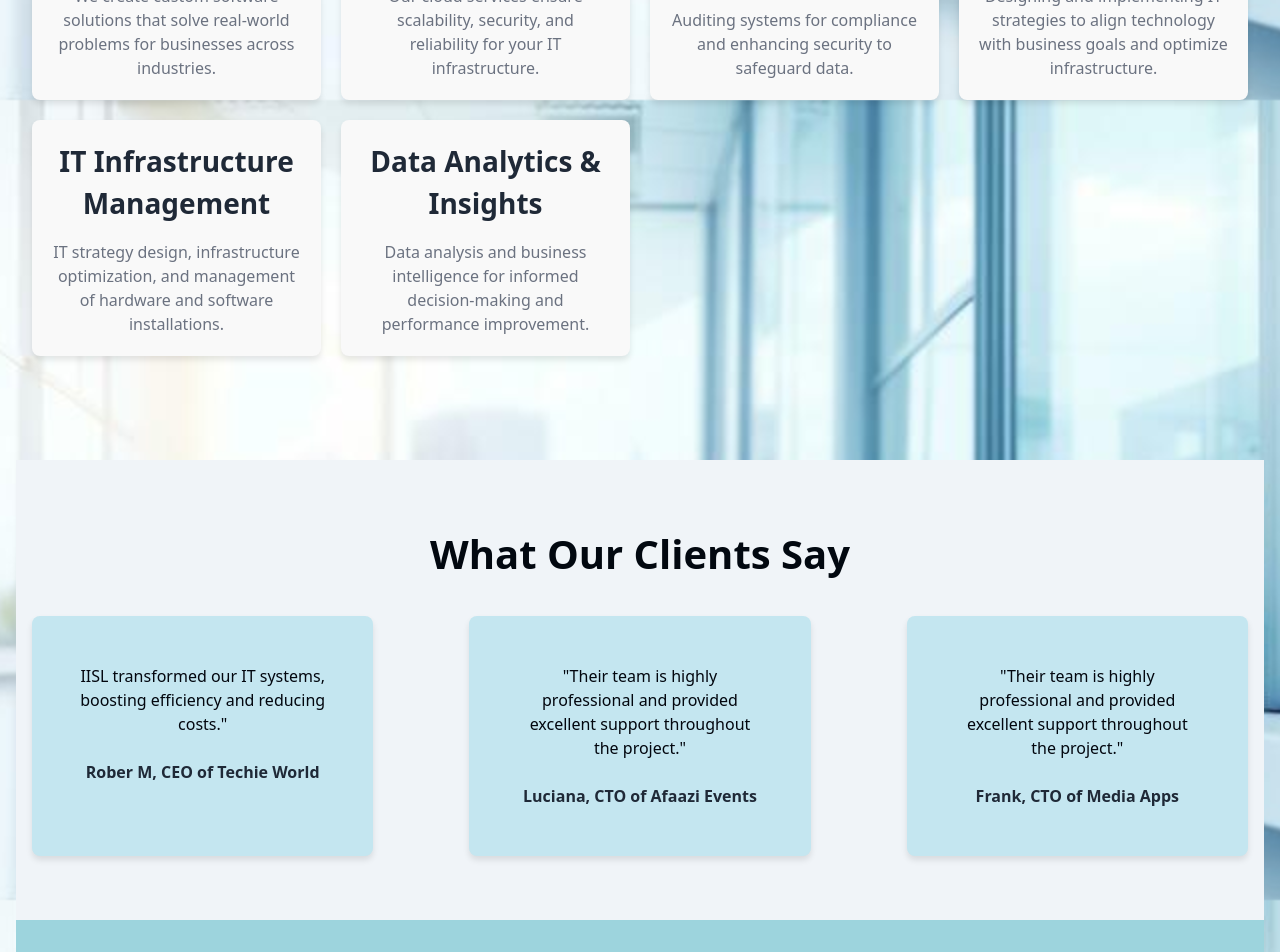
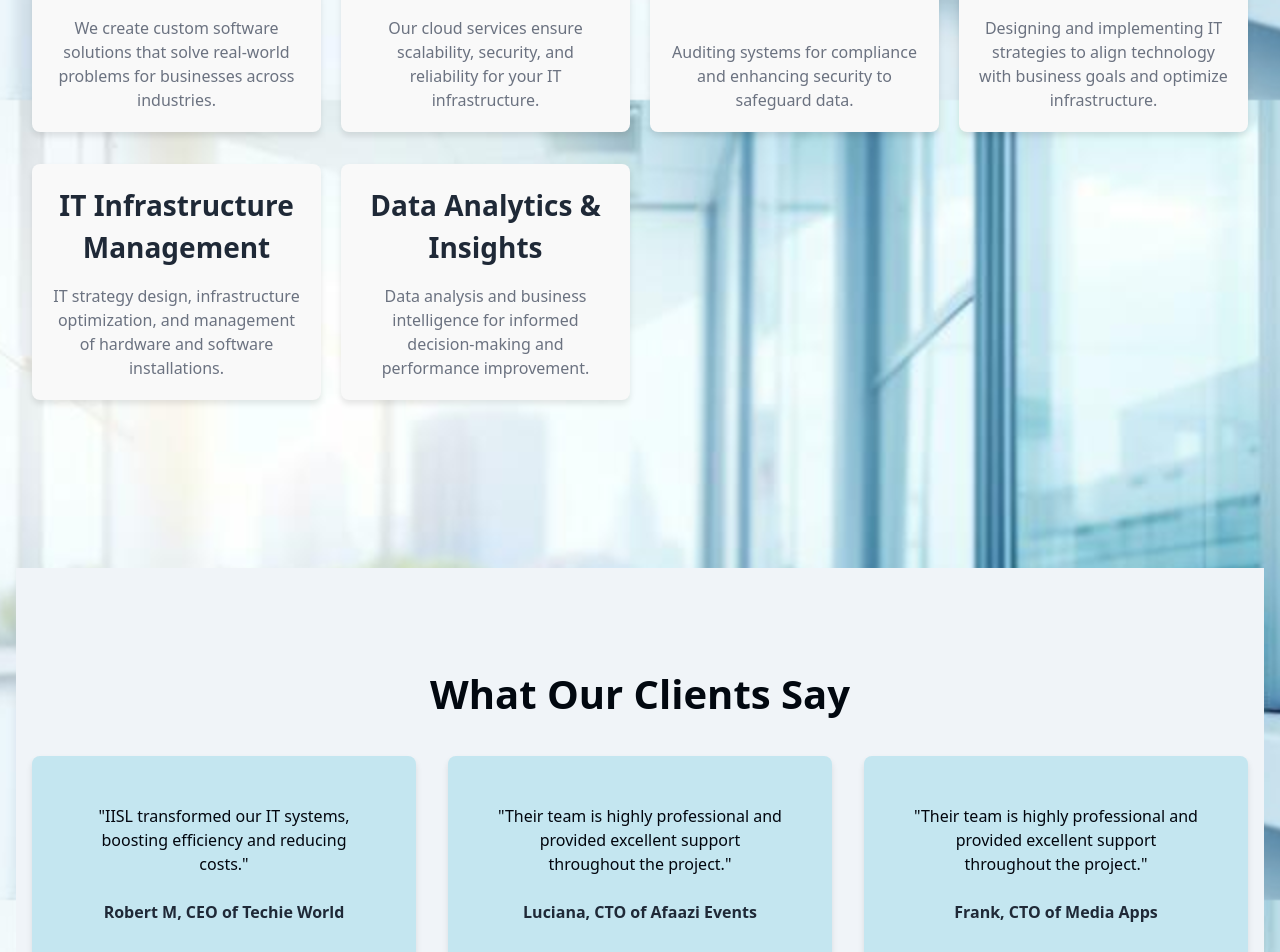
Before and after one commit to mperwe/iisl_website, a React (Create React App) app in the folder iisl-profile/: page / in a window 1280 px wide. Shown: the part 700-1652 px from the top of the page. Built offline with nearby package versions, Linux system fonts and the light colour scheme.

Commit message:
clear errors

```diff
--- a/iisl-profile/src/pages/Home.css
+++ b/iisl-profile/src/pages/Home.css
@@ -7,12 +7,10 @@ body {
   background-attachment: fixed;
 }
 
-
 .home-container {
   max-width: 1300px;
   margin: 0 auto;
   padding: 0 1rem;
-
 }
 
 /* Hero Section */
@@ -65,7 +63,7 @@ body {
 
 /* Services Section */
 .services-section {
-    padding: 4rem 1rem;
+  padding: 6rem 1rem; /* Increased padding for more space around */
   text-align: center;
 }
 
@@ -78,16 +76,20 @@ body {
 
 .services-grid {
   display: grid;
-    grid-template-columns: repeat(auto-fill, minmax(300px, 1fr));
-    gap: 2rem;
+  grid-template-columns: repeat(auto-fill, minmax(350px, 1fr)); /* Adjusted min width for larger cards */
+  gap: 2rem; /* Space between cards */
+  justify-items: center; /* Center cards within the grid */
 }
 
 .service-card {
   background-color: white;
-    padding: 2rem;
+  padding: 2.5rem; /* Increased padding for larger cards */
   border-radius: 0.5rem;
   box-shadow: 0px 4px 6px rgba(0, 0, 0, 0.1);
   transition: transform 0.3s ease-in-out;
+  margin-bottom: 2rem; /* Add space below each card */
+  max-width: 400px; /* Set a max width for cards */
+  width: 100%; /* Make the card responsive */
 }
 
 .service-card:hover {
@@ -108,7 +110,7 @@ body {
 
 /* Testimonials Section */
 .testimonials-section {
-    padding: 4rem 1rem;
+  padding: 6rem 1rem; /* Increased padding for more space around */
   background-color: #f0f4f8;
   text-align: center;
 }
@@ -122,8 +124,9 @@ body {
 
 .testimonials-grid {
   display: grid;
-    grid-template-columns: repeat(auto-fill, minmax(300px, 1fr));
-    gap: 6rem;
+  grid-template-columns: repeat(auto-fill, minmax(350px, 1fr)); /* Adjusted min width for larger cards */
+  gap: 2rem; /* Space between cards */
+  justify-items: center; /* Center cards within the grid */
 }
 
 .testimonial-card {
@@ -132,12 +135,14 @@ body {
   border-radius: 0.5rem;
   box-shadow: 0px 4px 6px rgba(0, 0, 0, 0.1);
   text-align: center;
+  margin-bottom: 2rem; /* Add space below each testimonial card */
+  max-width: 400px; /* Set a max width for cards */
+  width: 100%; /* Make the card responsive */
 }
 
 .testimonial-card p {
   font-size: 1rem;
   color: #02060e;
-
 }
 
 .testimonial-card .author {
--- a/iisl-profile/src/pages/Home.js
+++ b/iisl-profile/src/pages/Home.js
@@ -13,13 +13,13 @@ const Home = () => {
           </p>
           <button className="cta-button">Contact Us Today</button>
         </div>
-
       </section>
 
       {/* Services Section */}
       <section className="services-section">
         <h2>Our Services</h2>
         <div className="services-grid">
+          {/* Top Row of Service Cards */}
           <div className="service-card">
             <h3>Software Development</h3>
             <p>
@@ -40,7 +40,6 @@ const Home = () => {
               Auditing systems for compliance and enhancing security to safeguard data.
             </p>
           </div>
-
           <div className="service-card">
             <h3>IT Consultancy and Strategy Planning</h3>
             <p>
@@ -48,7 +47,10 @@ const Home = () => {
               to align technology with business goals and optimize infrastructure.
             </p>
           </div>
+        </div>
 
+        <div className="services-grid">
+          {/* Bottom Row of Service Cards */}
           <div className="service-card">
             <h3>IT Infrastructure Management</h3>
             <p>
@@ -60,10 +62,10 @@ const Home = () => {
           <div className="service-card">
             <h3>Data Analytics & Insights</h3>
             <p>
-
               Data analysis and business intelligence for informed decision-making and performance improvement.
             </p>
           </div>
+          {/* You can add more cards here if needed */}
         </div>
       </section>
 
@@ -72,10 +74,10 @@ Data analysis and business intelligence for informed decision-making and perform
         <h2>What Our Clients Say</h2>
         <div className="testimonials-grid">
           <div className="testimonial-card">
-            <p>IISL transformed our IT systems,
-              boosting efficiency and reducing costs."
+            <p>
+              "IISL transformed our IT systems, boosting efficiency and reducing costs."
             </p>
-            <p className="author">Rober M, CEO of Techie World</p>
+            <p className="author">Robert M, CEO of Techie World</p>
           </div>
           <div className="testimonial-card">
             <p>
@@ -91,8 +93,6 @@ Data analysis and business intelligence for informed decision-making and perform
             </p>
             <p className="author">Frank, CTO of Media Apps</p>
           </div>
-
-
         </div>
       </section>
 
```
Lines whose indentation alone changed are shown as unchanged.
